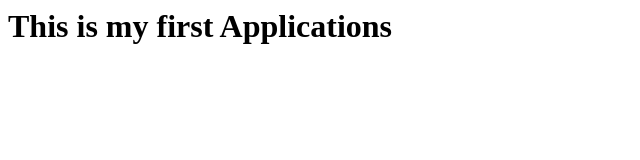
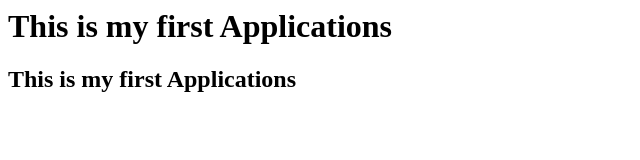
Before and after one commit to ashok-sivangula/website1, a plain HTML site: page index.html in a window 1280 px wide. Shown: the whole page, without its empty margins (0-640 px from the left). Drawn offline with Linux system fonts and the light colour scheme.

Commit message:
all files are ready

```diff
--- a/index.html
+++ b/index.html
@@ -1 +1,3 @@
 <h1> This is my first Applications</h1>
+
+<h2> This is my first Applications</h2>
```
Also changed, not shown: 1 other file.
